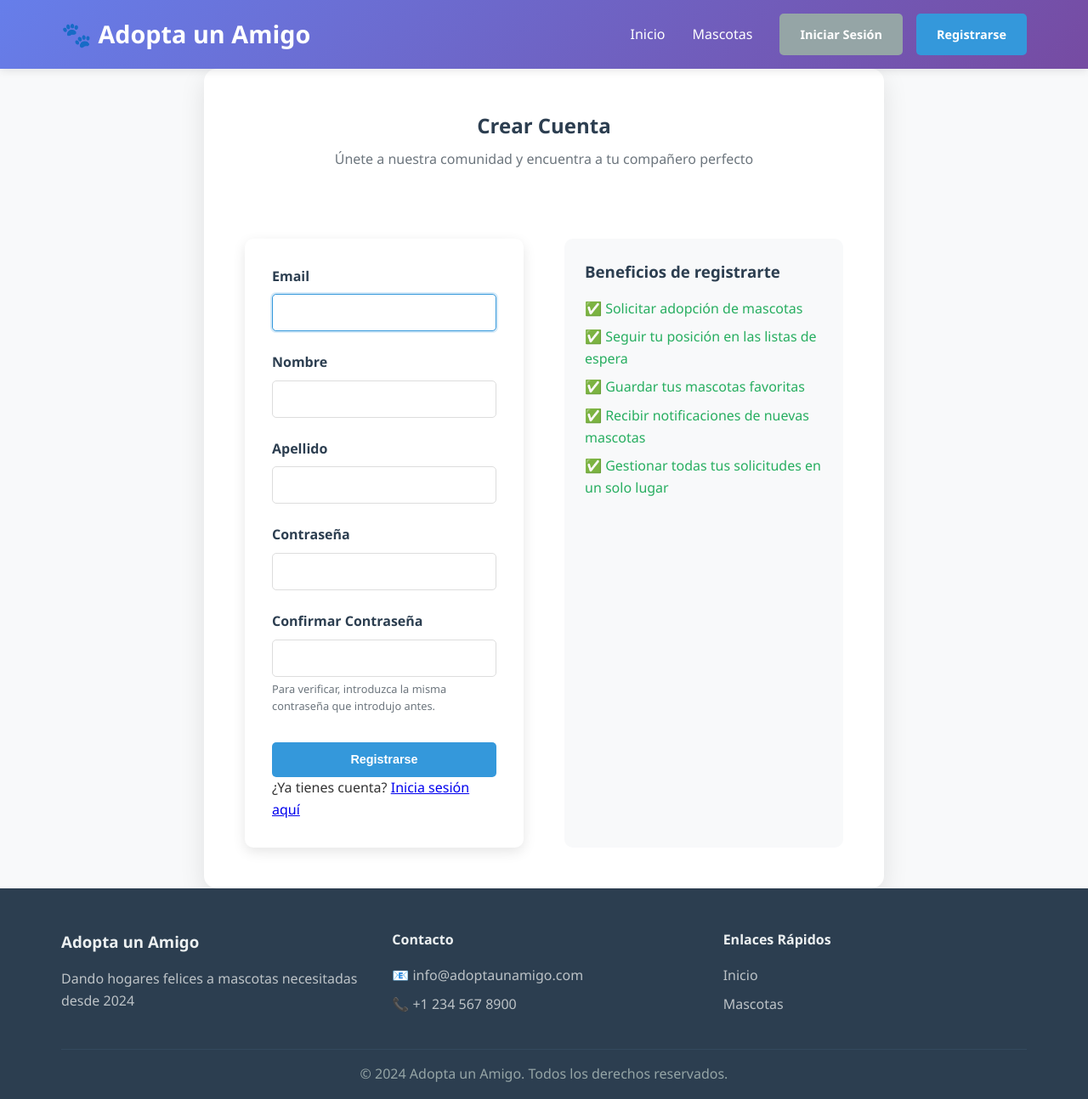
After one commit to JoseMarca17/control_adopciones_de_mascotas, a Django app: page /registrar/ in a window 1280 px wide. The commit adds this page. Shown: the whole page at 85% size. Run offline with Django 5.2, Linux system fonts and the light colour scheme.

Commit message:
Arreglos catalogo

```diff
--- a/adopciones/forms.py
+++ b/adopciones/forms.py
@@ -66,3 +66,26 @@ class FormularioRegistroAdoptante(forms.ModelForm):
             'first_name': 'Nombre',
             'last_name': 'Apellido',
         }
+
+from django import forms
+from django.contrib.auth.forms import UserCreationForm
+from .models import Usuario
+
+class FormularioRegistroUsuario(UserCreationForm):
+    email = forms.EmailField(required=True, label='Email')
+    first_name = forms.CharField(required=True, label='Nombre')
+    last_name = forms.CharField(required=True, label='Apellido')
+
+    class Meta:
+        model = Usuario
+        fields = ['email', 'first_name', 'last_name', 'password1', 'password2']
+
+    def save(self, commit=True):
+        usuario = super().save(commit=False)
+        usuario.email = self.cleaned_data['email']
+        usuario.first_name = self.cleaned_data['first_name']
+        usuario.last_name = self.cleaned_data['last_name']
+
+        if commit:
+            usuario.save()
+        return usuario
--- a/adopciones/urls.py
+++ b/adopciones/urls.py
@@ -19,4 +19,5 @@ urlpatterns = [
     path('admin/mascotas/', views.listar_mascotas, name='listar_mascotas'),
     path('admin/editar-mascota/<uuid:mascota_id>/', views.editar_mascota, name='editar_mascota'),
     path('admin/eliminar-mascota/<uuid:mascota_id>/', views.eliminar_mascota, name='eliminar_mascota'),
+    path('registrar/', views.registrar_usuario, name='registrar_usuario'),
 ]
--- a/adopciones/views.py
+++ b/adopciones/views.py
@@ -77,36 +77,23 @@ def solicitud_adopcion(request, mascota_id):
 
 @login_required
 def registrar_adoptante(request):
+    """Registrar información del adoptante - Solo usuarios autenticados no administradores"""
     if usuario_es_administrador(request.user):
         messages.info(request, 'Los administradores no pueden registrarse como adoptantes.')
-        return redirect('index')
+        return redirect('adopciones:index')  # ← CORREGIDO
 
+    # Verificar si ya es adoptante
     if usuario_tiene_perfil_adoptante(request.user):
         messages.info(request, 'Ya estás registrado como adoptante.')
-        return redirect('catalog')
+        return redirect('adopciones:catalog')  # ← CORREGIDO
 
     if request.method == 'POST':
         form = FormularioRegistroAdoptante(request.POST)
         if form.is_valid():
-            request.user.first_name = form.cleaned_data['first_name']
-            request.user.last_name = form.cleaned_data['last_name']
-            request.user.telefono = form.cleaned_data['telefono']
-            request.user.direccion = form.cleaned_data['direccion']
-            request.user.save()
-
-            perfil_adoptante = PerfilAdoptante(
-                usuario=request.user,
-                numero_identificacion=form.cleaned_data['numero_identificacion'],
-                ocupacion=form.cleaned_data['ocupacion'],
-                experiencia_mascotas=form.cleaned_data['experiencia_mascotas'],
-                tipo_vivienda=form.cleaned_data['tipo_vivienda'],
-                tiene_patio=form.cleaned_data['tiene_patio'],
-                otras_mascotas=form.cleaned_data['otras_mascotas']
-            )
-            perfil_adoptante.save()
+            # ... tu código existente ...
 
             messages.success(request, '¡Registro completado! Ahora puedes solicitar adopciones.')
-            return redirect('catalog')
+            return redirect('adopciones:catalog')  # ← CORREGIDO
     else:
         form = FormularioRegistroAdoptante(initial={
             'first_name': request.user.first_name,
@@ -188,14 +175,14 @@ def procesar_solicitud_mascota(request, mascota_id):
             solicitud_procesada.save()
             messages.warning(request, f'Solicitud de {solicitud_procesada.adoptante.get_nombre_completo()} rechazada.')
 
-        return redirect('procesar_solicitud_mascota', mascota_id=mascota_id)
+        return redirect('aplicacion:procesar_solicitud_mascota', mascota_id=mascota_id)
 
     context = {
         'mascota': mascota,
         'solicitud_actual': solicitud_actual,
         'cantidad_solicitudes': obtener_cantidad_solicitudes(mascota_id),
     }
-    return render(request, 'processr_solicitud_mascota.html', context)
+    return render(request, 'procesar_solicitud_mascota.html', context)
 
 @login_required
 @administrador_requerido
@@ -204,7 +191,7 @@ def generate_commitment(request, solicitud_id):
 
     if solicitud_adopcion.estado != 'aceptado':
         messages.error(request, 'La solicitud debe estar aceptada para generar el compromiso.')
-        return redirect('dashboard')
+        return redirect('aplicacion:dashboard')
 
     try:
         pdf_content = generar_compromiso_adopcion(solicitud_adopcion)
@@ -225,7 +212,7 @@ def generate_commitment(request, solicitud_id):
 
     except Exception as e:
         messages.error(request, f'Error al generar el PDF: {e}')
-        return redirect('dashboard')
+        return redirect('aplicacion:dashboard')
 
 @login_required
 @administrador_requerido
@@ -286,10 +273,8 @@ def download_report_pdf(request):
 @login_required
 @administrador_requerido
 def editar_mascota(request, mascota_id):
-    """Editar mascota existente - Solo administradores"""
     mascota = get_object_or_404(Mascota, id=mascota_id)
 
-    # Verificar si la mascota puede ser editada
     if not mascota.puede_ser_editada():
         messages.error(request, 'No se puede editar esta mascota porque tiene solicitudes de adopción aceptadas o concretadas.')
         return redirect('adopciones:listar_mascotas')
@@ -319,10 +304,8 @@ def editar_mascota(request, mascota_id):
 @login_required
 @administrador_requerido
 def eliminar_mascota(request, mascota_id):
-    """Eliminar mascota - Solo administradores"""
     mascota = get_object_or_404(Mascota, id=mascota_id)
 
-    # Verificar si la mascota puede ser eliminada
     if not mascota.puede_ser_eliminada():
         messages.error(request, 'No se puede eliminar esta mascota porque tiene solicitudes de adopción asociadas.')
         return redirect('adopciones:listar_mascotas')
@@ -330,11 +313,9 @@ def eliminar_mascota(request, mascota_id):
     if request.method == 'POST':
         nombre_mascota = mascota.nombre
 
-        # Eliminar del árbol
         from .utils import arbol_mascotas
         arbol_mascotas.eliminar(mascota)
 
-        # Eliminar la mascota
         mascota.delete()
 
         messages.success(request, f'Mascota "{nombre_mascota}" eliminada exitosamente.')
@@ -347,9 +328,47 @@ def eliminar_mascota(request, mascota_id):
 @login_required
 @administrador_requerido
 def listar_mascotas(request):
-    """Listar todas las mascotas para administración - Solo administradores"""
     mascotas = Mascota.objects.all().order_by('-fecha_creacion')
 
     return render(request, 'listar_mascotas.html', {
         'mascotas': mascotas
     })
+
+from django.contrib.auth import logout
+from django.shortcuts import redirect
+
+
+def custom_logout(request):
+    """Vista de logout que acepta tanto GET como POST"""
+    if request.method in ['GET', 'POST']:
+        logout(request)
+        return redirect('/')
+    return redirect('/')
+
+from django.contrib.auth import login, authenticate
+from django.shortcuts import render, redirect
+from .forms import FormularioRegistroUsuario
+
+def registrar_usuario(request):
+    if request.method == 'POST':
+        form = FormularioRegistroUsuario(request.POST)
+        if form.is_valid():
+            usuario = form.save()
+            email = form.cleaned_data.get('email')
+            password = form.cleaned_data.get('password1')
+            usuario = authenticate(email=email, password=password)
+
+            if usuario is not None:
+                login(request, usuario)
+                messages.success(request, '¡Registro exitoso! Bienvenido/a.')
+
+
+                if usuario.es_administrador:
+                    return redirect('adopciones:dashboard')
+                else:
+                    return redirect('adopciones:catalog')
+
+    else:
+        form = FormularioRegistroUsuario()
+
+    return render(request, 'registrar_usuario.html', {'form': form})
--- a/control_adopciones/urls.py
+++ b/control_adopciones/urls.py
@@ -3,13 +3,14 @@ from django.urls import path, include
 from django.conf import settings
 from django.contrib.auth import views as auth_views
 from django.conf.urls.static import static
+from adopciones import views as adopciones_views  # Importar desde la app correcta
+
 urlpatterns = [
     path('', include('adopciones.urls')),
-
-    path('accounts/login/', auth_views.LoginView.as_view(template_name='login.html'), name='login'),
-    path('accounts/logout/', auth_views.LogoutView.as_view(), name='logout'),
-
+    path('login/', auth_views.LoginView.as_view(template_name='login.html'), name='login'),
+    path('logout/', adopciones_views.custom_logout, name='logout'),  # Usar vista personalizada
     path('admin/', admin.site.urls),
 ]
+
 if settings.DEBUG:
     urlpatterns += static(settings.MEDIA_URL, document_root=settings.MEDIA_ROOT)
--- a/templates/header.html
+++ b/templates/header.html
@@ -1,42 +1,104 @@
 <header class="header">
     <div class="container">
         <div class="logo">
-            <h1><a href="/">🐾 Adopta un Amigo</a></h1>
+            <h1><a href="{% url 'adopciones:index' %}">🐾 Adopta un Amigo</a></h1>
         </div>
 
         <nav class="nav">
             <ul class="nav-menu">
-                <li><a href="/">Inicio</a></li>
-                <li><a href="/catalogo/">Mascotas</a></li>
+                <li><a href="{% url 'adopciones:index' %}">Inicio</a></li>
+                <li><a href="{% url 'adopciones:catalog' %}">Mascotas</a></li>
             </ul>
 
             <div class="user-menu">
                 {% if user.is_authenticated %}
                     <div class="user-dropdown">
-                        <button class="user-btn">
+                        <button class="user-btn" type="button">
                             👤 {{ user.first_name|default:user.email }}
                         </button>
                         <div class="dropdown-content">
                             {% if user.is_authenticated and user.es_administrador %}
-                                <a href="/admin/panel/">🏠 Panel Admin</a>
-                                <a href="/admin/agregar-mascota/">➕ Agregar Mascota</a>
-                                <a href="/admin/procesar-solicitudes/">📋 Procesar Solicitudes</a>
-                                <a href="/admin/reportes/">📊 Reportes</a>
+                                <a href="{% url 'adopciones:dashboard' %}">🏠 Panel Admin</a>
+                                <a href="{% url 'adopciones:agregar_mascota' %}">➕ Agregar Mascota</a>
+                                <a href="{% url 'adopciones:procesar_solicitud' %}">📋 Procesar Solicitudes</a>
+                                <a href="{% url 'adopciones:reports' %}">📊 Reportes</a>
                             {% elif user.is_authenticated and user.es_adoptante and user.perfil_adoptante %}
                                 <span class="user-role">Adoptante</span>
                             {% else %}
-                                <a href="/registrar-adoptante/">📝 Completar Perfil</a>
+                                <a href="{% url 'adopciones:registrar_adoptante' %}">📝 Completar Perfil</a>
                             {% endif %}
-                            <a href="/logout/" class="logout-btn">🚪 Cerrar Sesión</a>
+
+                            <!-- FORMA 1: Formulario POST normal -->
+                            <form method="post" action="{% url 'logout' %}" id="logout-form">
+                                {% csrf_token %}
+                                <button type="submit" class="logout-btn">🚪 Cerrar Sesión</button>
+                            </form>
+
+                            <!-- FORMA 2: JavaScript como respaldo -->
+                            <script>
+                            document.addEventListener('DOMContentLoaded', function() {
+                                // Prevenir cualquier enlace GET a logout
+                                document.querySelectorAll('a[href*="logout"]').forEach(function(link) {
+                                    link.addEventListener('click', function(e) {
+                                        e.preventDefault();
+                                        document.getElementById('logout-form').submit();
+                                    });
+                                });
+                            });
+                            </script>
                         </div>
                     </div>
                 {% else %}
                     <div class="auth-buttons">
-                        <a href="/login/" class="btn btn-secondary">Iniciar Sesión</a>
-                        <a href="/login/" class="btn btn-primary">Registrarse</a>
+                        <a href="{% url 'login' %}" class="btn btn-secondary">Iniciar Sesión</a>
+                        <a href="{% url 'adopciones:registrar_usuario' %}" class="btn btn-primary">Registrarse</a>
                     </div>
                 {% endif %}
             </div>
         </nav>
     </div>
 </header>
+
+<style>
+.user-dropdown {
+    position: relative;
+    display: inline-block;
+}
+
+.dropdown-content {
+    display: none;
+    position: absolute;
+    right: 0;
+    background: white;
+    min-width: 200px;
+    box-shadow: 0 8px 16px rgba(0,0,0,0.1);
+    border-radius: 5px;
+    z-index: 1000;
+}
+
+.user-dropdown:hover .dropdown-content {
+    display: block;
+}
+
+.logout-form {
+    margin: 0;
+    padding: 0;
+    border: none;
+}
+
+.logout-btn {
+    background: none;
+    border: none;
+    color: #333;
+    cursor: pointer;
+    font-size: 1rem;
+    width: 100%;
+    text-align: left;
+    padding: 0.5rem 1rem;
+    font-family: inherit;
+}
+
+.logout-btn:hover {
+    background: #f8f9fa;
+}
+</style>
--- a/templates/registrar_adoptante.html
+++ b/templates/registrar_adoptante.html
@@ -98,7 +98,7 @@
 
                 <div class="form-actions">
                     <button type="submit" class="btn btn-primary">Completar Registro</button>
-                    <a href="{% url 'catalog' %}" class="btn btn-secondary">Cancelar</a>
+                    <a href="{% url 'adopciones:catalog' %}" class="btn btn-secondary">Cancelar</a>
                 </div>
             </form>
         </div>
--- /dev/null
+++ b/templates/registrar_usuario.html
@@ -0,0 +1,192 @@
+{% extends 'base.html' %}
+{% load static %}
+
+{% block title %}Registrarse - Adopción de Mascotas{% endblock %}
+
+{% block content %}
+<section class="register">
+    <div class="container">
+        <div class="register-card">
+            <div class="register-header">
+                <h1>Crear Cuenta</h1>
+                <p>Únete a nuestra comunidad y encuentra a tu compañero perfecto</p>
+            </div>
+
+            <form method="post" class="register-form">
+                {% csrf_token %}
+
+                {% if form.errors %}
+                <div class="error-message">
+                    <p>Por favor, corrige los errores below:</p>
+                    {{ form.errors }}
+                </div>
+                {% endif %}
+
+                <div class="form-group">
+                    <label for="id_email">Email</label>
+                    {{ form.email }}
+                    {% if form.email.errors %}
+                    <div class="field-errors">
+                        {{ form.email.errors }}
+                    </div>
+                    {% endif %}
+                </div>
+
+                <div class="form-group">
+                    <label for="id_first_name">Nombre</label>
+                    {{ form.first_name }}
+                    {% if form.first_name.errors %}
+                    <div class="field-errors">
+                        {{ form.first_name.errors }}
+                    </div>
+                    {% endif %}
+                </div>
+
+                <div class="form-group">
+                    <label for="id_last_name">Apellido</label>
+                    {{ form.last_name }}
+                    {% if form.last_name.errors %}
+                    <div class="field-errors">
+                        {{ form.last_name.errors }}
+                    </div>
+                    {% endif %}
+                </div>
+
+                <div class="form-group">
+                    <label for="id_password1">Contraseña</label>
+                    {{ form.password1 }}
+                    {% if form.password1.help_text %}
+                    <small class="help-text">{{ form.password1.help_text }}</small>
+                    {% endif %}
+                    {% if form.password1.errors %}
+                    <div class="field-errors">
+                        {{ form.password1.errors }}
+                    </div>
+                    {% endif %}
+                </div>
+
+                <div class="form-group">
+                    <label for="id_password2">Confirmar Contraseña</label>
+                    {{ form.password2 }}
+                    {% if form.password2.help_text %}
+                    <small class="help-text">{{ form.password2.help_text }}</small>
+                    {% endif %}
+                    {% if form.password2.errors %}
+                    <div class="field-errors">
+                        {{ form.password2.errors }}
+                    </div>
+                    {% endif %}
+                </div>
+
+                <div class="form-actions">
+                    <button type="submit" class="btn btn-primary btn-full">Registrarse</button>
+                </div>
+
+                <div class="register-links">
+                    <p>¿Ya tienes cuenta? <a href="{% url 'login' %}">Inicia sesión aquí</a></p>
+                </div>
+            </form>
+
+            <div class="benefits-info">
+                <h3>Beneficios de registrarte</h3>
+                <ul>
+                    <li>✅ Solicitar adopción de mascotas</li>
+                    <li>✅ Seguir tu posición en las listas de espera</li>
+                    <li>✅ Guardar tus mascotas favoritas</li>
+                    <li>✅ Recibir notificaciones de nuevas mascotas</li>
+                    <li>✅ Gestionar todas tus solicitudes en un solo lugar</li>
+                </ul>
+            </div>
+        </div>
+    </div>
+</section>
+
+<style>
+.register-card {
+    max-width: 800px;
+    margin: 0 auto;
+    display: grid;
+    grid-template-columns: 1fr 1fr;
+    gap: 3rem;
+    background: white;
+    padding: 3rem;
+    border-radius: 15px;
+    box-shadow: 0 10px 30px rgba(0,0,0,0.1);
+}
+
+.register-header {
+    grid-column: 1 / -1;
+    text-align: center;
+    margin-bottom: 2rem;
+}
+
+.register-header h1 {
+    color: #2c3e50;
+    margin-bottom: 0.5rem;
+}
+
+.register-header p {
+    color: #6c757d;
+}
+
+.form-group {
+    margin-bottom: 1.5rem;
+}
+
+.form-group label {
+    display: block;
+    margin-bottom: 0.5rem;
+    font-weight: 600;
+    color: #2c3e50;
+}
+
+.form-group input {
+    width: 100%;
+    padding: 0.75rem;
+    border: 1px solid #ddd;
+    border-radius: 5px;
+    font-size: 1rem;
+}
+
+.help-text {
+    color: #6c757d;
+    font-size: 0.8rem;
+    margin-top: 0.25rem;
+    display: block;
+}
+
+.field-errors {
+    color: #e74c3c;
+    font-size: 0.8rem;
+    margin-top: 0.25rem;
+}
+
+.benefits-info {
+    background: #f8f9fa;
+    padding: 1.5rem;
+    border-radius: 10px;
+}
+
+.benefits-info h3 {
+    color: #2c3e50;
+    margin-bottom: 1rem;
+}
+
+.benefits-info ul {
+    list-style: none;
+    padding: 0;
+}
+
+.benefits-info li {
+    margin-bottom: 0.5rem;
+    color: #27ae60;
+}
+
+@media (max-width: 768px) {
+    .register-card {
+        grid-template-columns: 1fr;
+        padding: 2rem;
+    }
+}
+</style>
+{% endblock %}
```
Also changed, not shown: control_adopciones/settings.py (+1 -14 lines).
